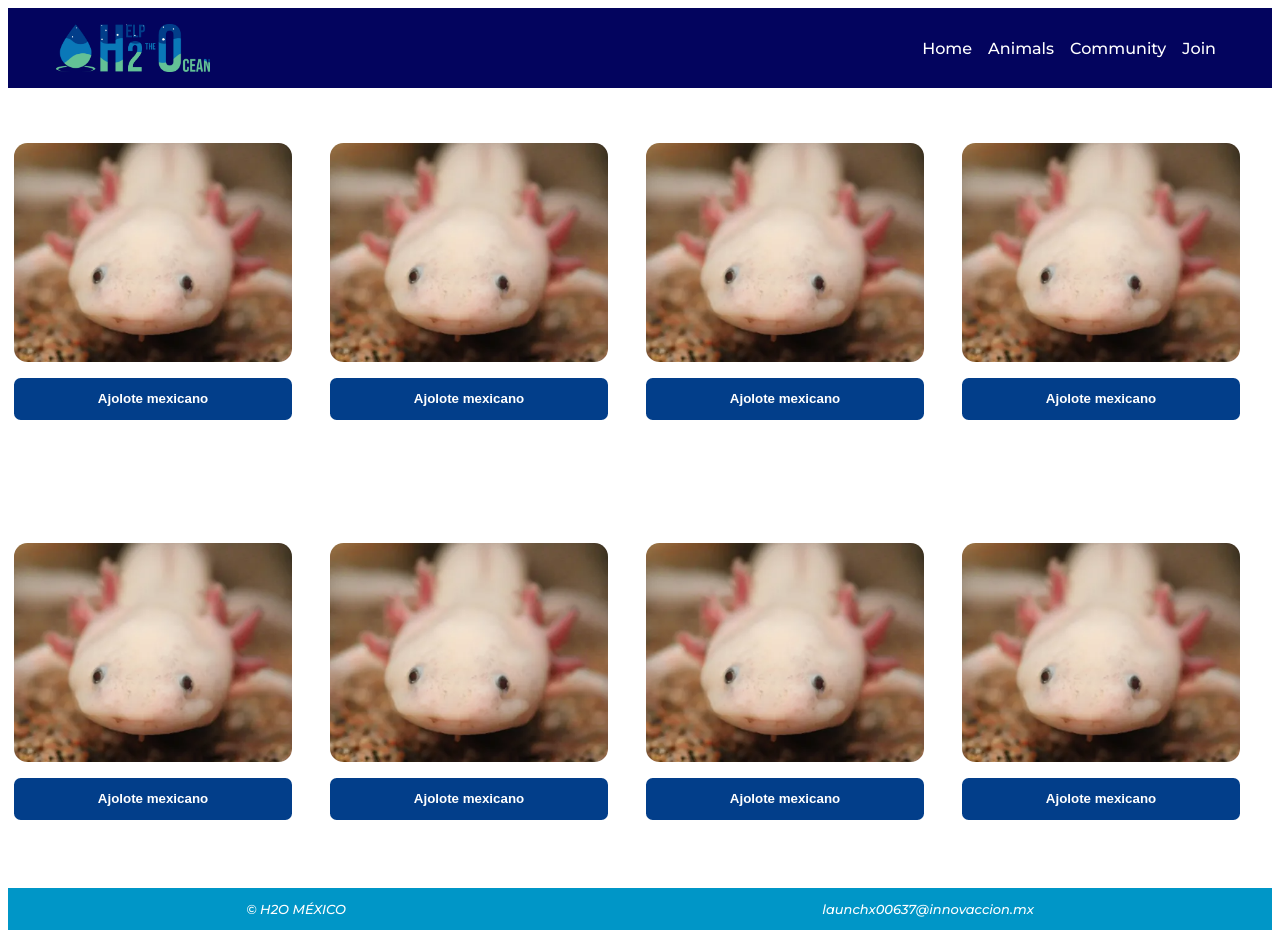
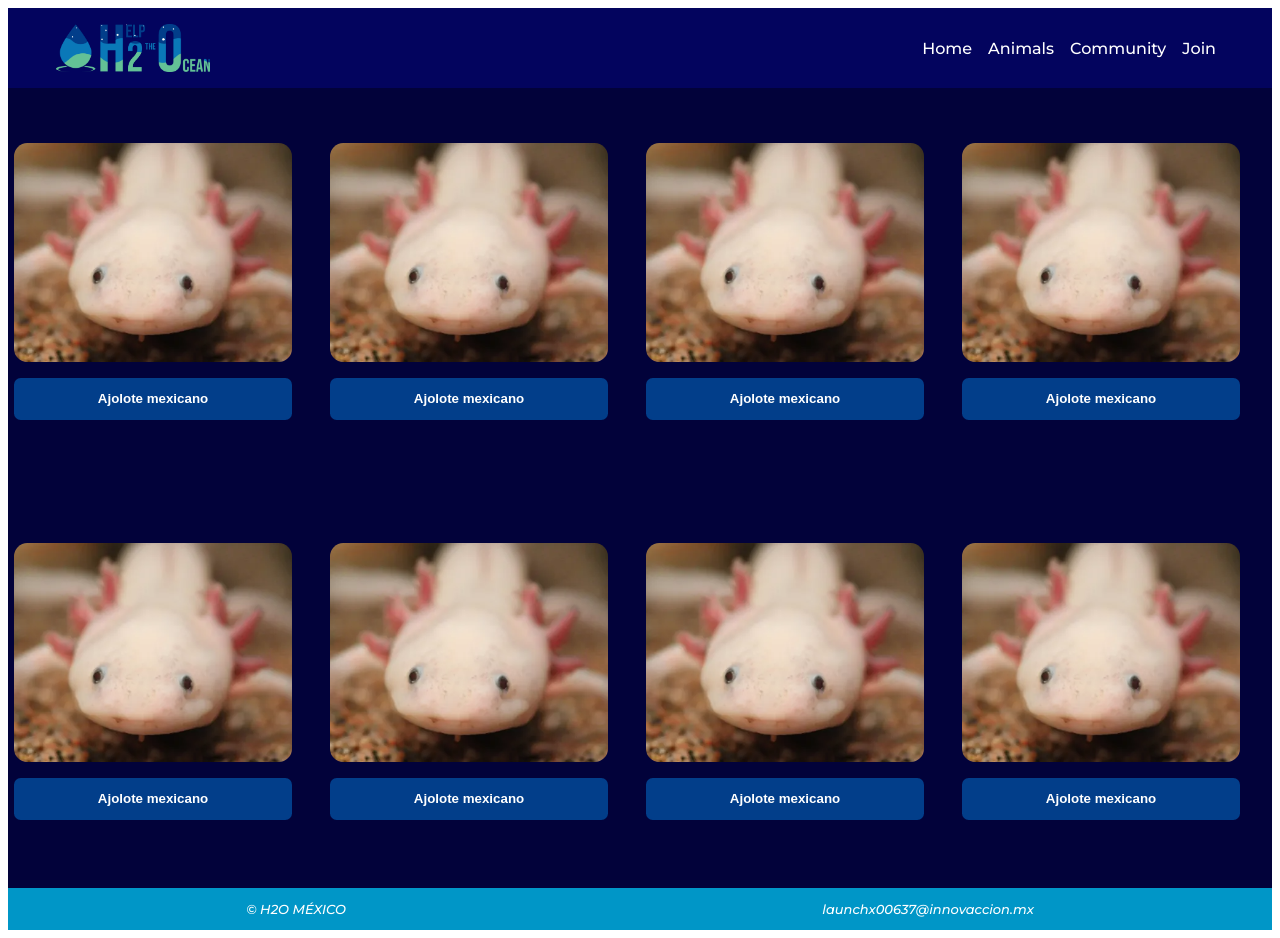
Before and after one commit to Gera097/H2O, a Vue app: page /animals in a window 1280 px wide. Built offline with nearby package versions, Linux system fonts and the light colour scheme.

Commit message:
color de fondo para AnimalsView

```diff
--- a/src/components/AnimalGrid.vue
+++ b/src/components/AnimalGrid.vue
@@ -14,7 +14,7 @@ import AnimalCard from "@/components/AnimalCard.vue";
     </div>
 
 </template>
-<style>
+<style scoped>
     .grid-container {
         display: grid;
         grid-template-columns: repeat(auto-fill, minmax(300px, 1fr));
--- a/src/views/AnimalsView.vue
+++ b/src/views/AnimalsView.vue
@@ -2,7 +2,13 @@
 import AnimalGrid from "@/components/AnimalGrid.vue";
 </script>
 <template>
-    <AnimalGrid/>
+    <div class="container">
+        <AnimalGrid/>
+    </div>
+
 </template>
 <style>
+    .container {
+        background-color: #02023A;
+    }
 </style>
```
